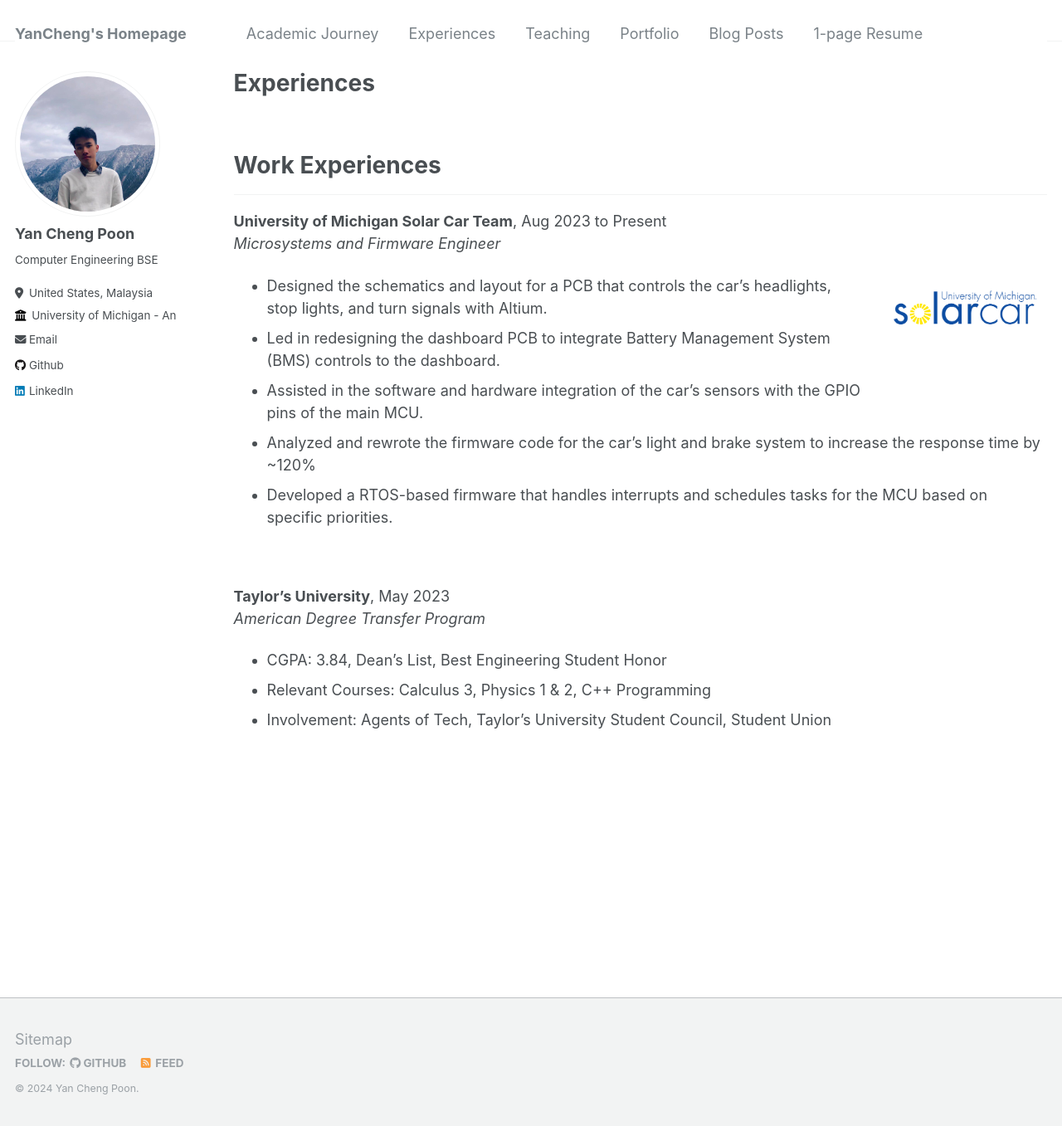
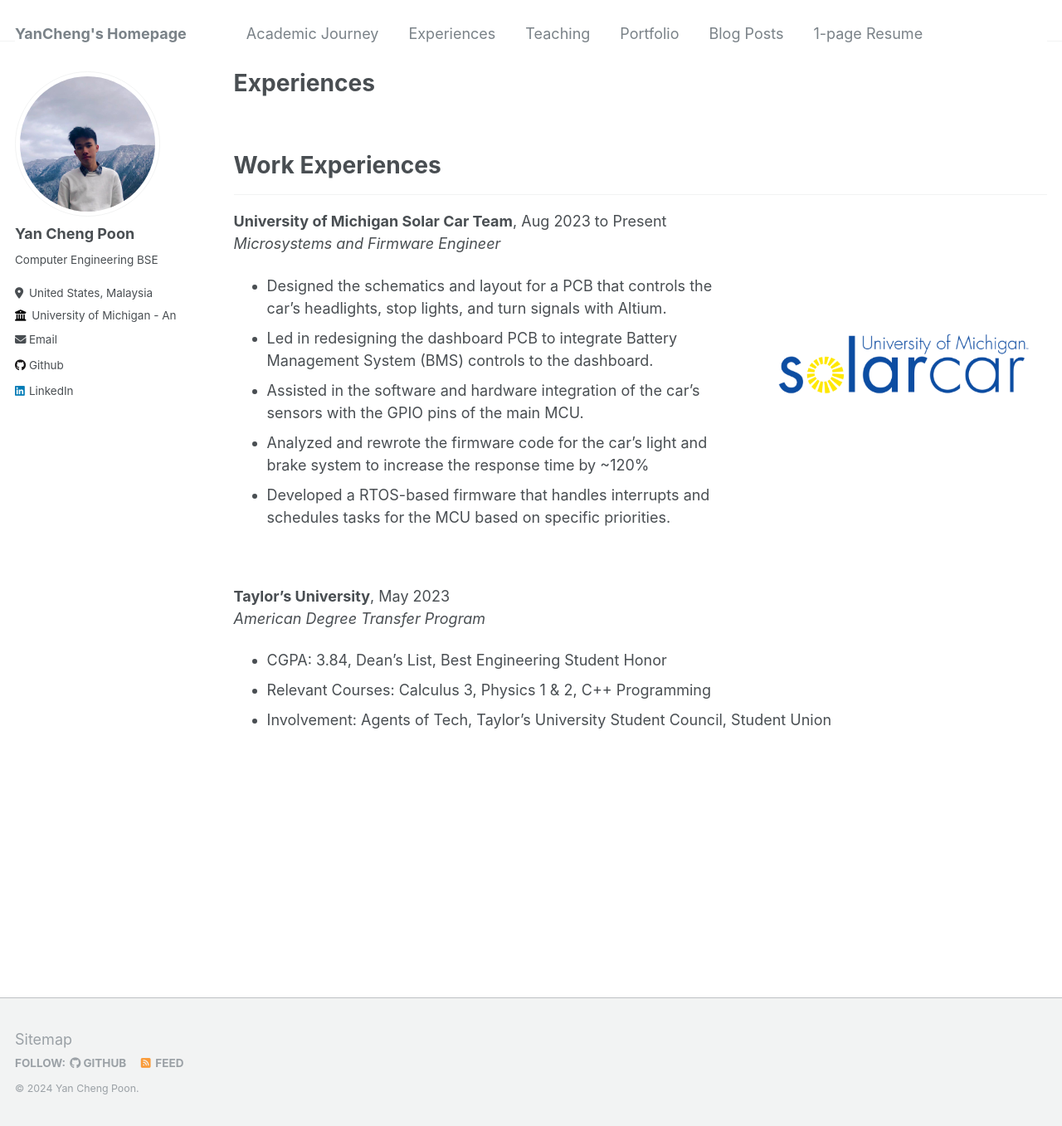
Before and after one commit to ycpoon/ycpoon.github.io, a Jekyll site: the page built from _pages/experiences.md, in a window 1280 px wide and 1357 px high. Shown: the whole window at 83% size. Built offline with Jekyll 4.4.1, drawn with Linux system fonts in a browser that asks for light colours.

Commit message:
edit aca journey

```diff
--- a/_pages/experiences.md
+++ b/_pages/experiences.md
@@ -17,7 +17,7 @@
 
 **University of Michigan Solar Car Team**, Aug 2023 to Present
 *Microsystems and Firmware Engineer*
-![SC](/images/sclogo.png){: .align-right width="200px"}
+![SC](/images/sclogo.png){: .align-right width="350px"}
 - Designed the schematics and layout for a PCB that controls the car’s headlights, stop lights, and turn signals with Altium.
 - Led in redesigning the dashboard PCB to integrate Battery Management System (BMS) controls to the dashboard.
 - Assisted in the software and hardware integration of the car’s sensors with the GPIO pins of the main MCU.
```
